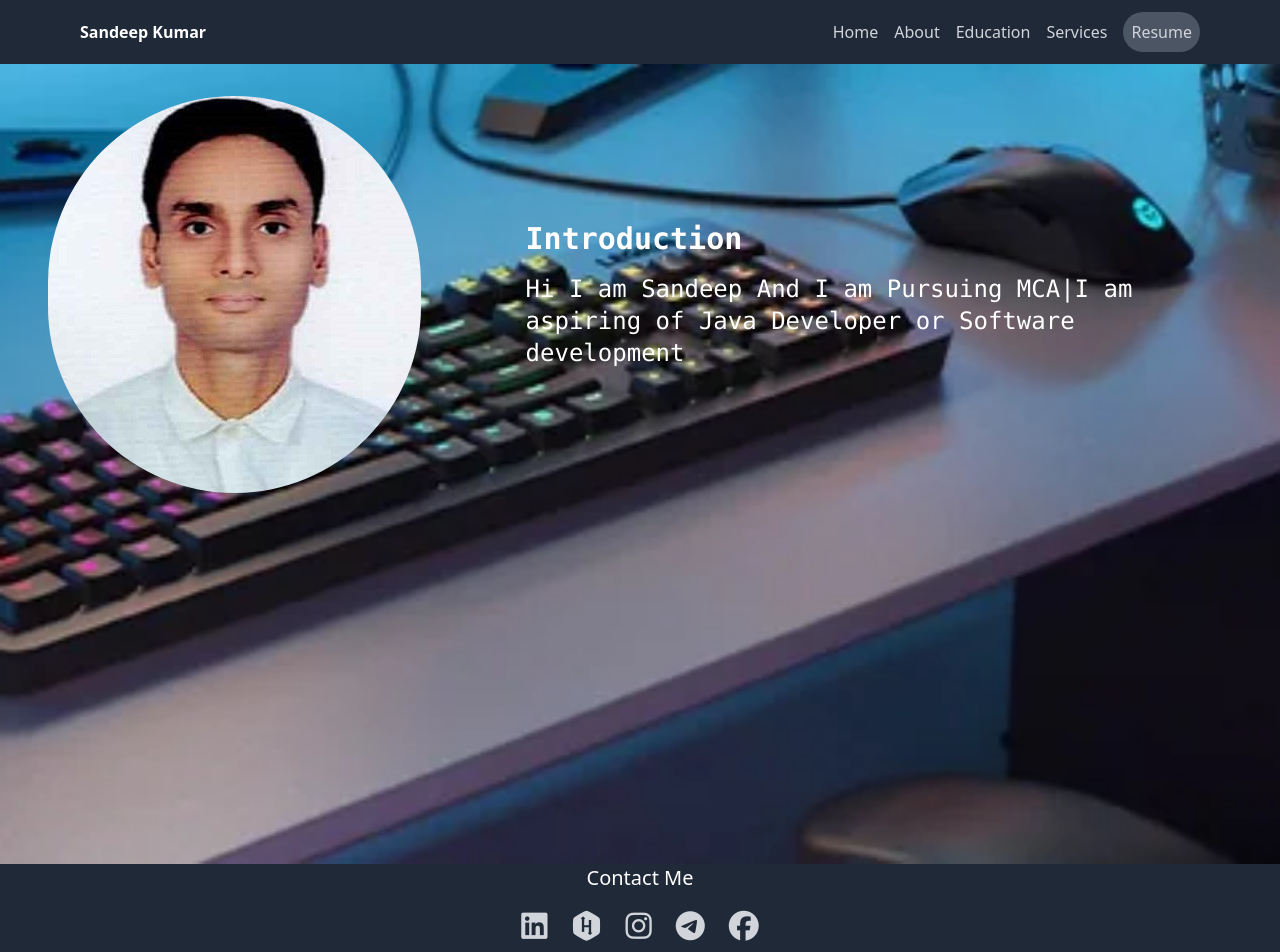
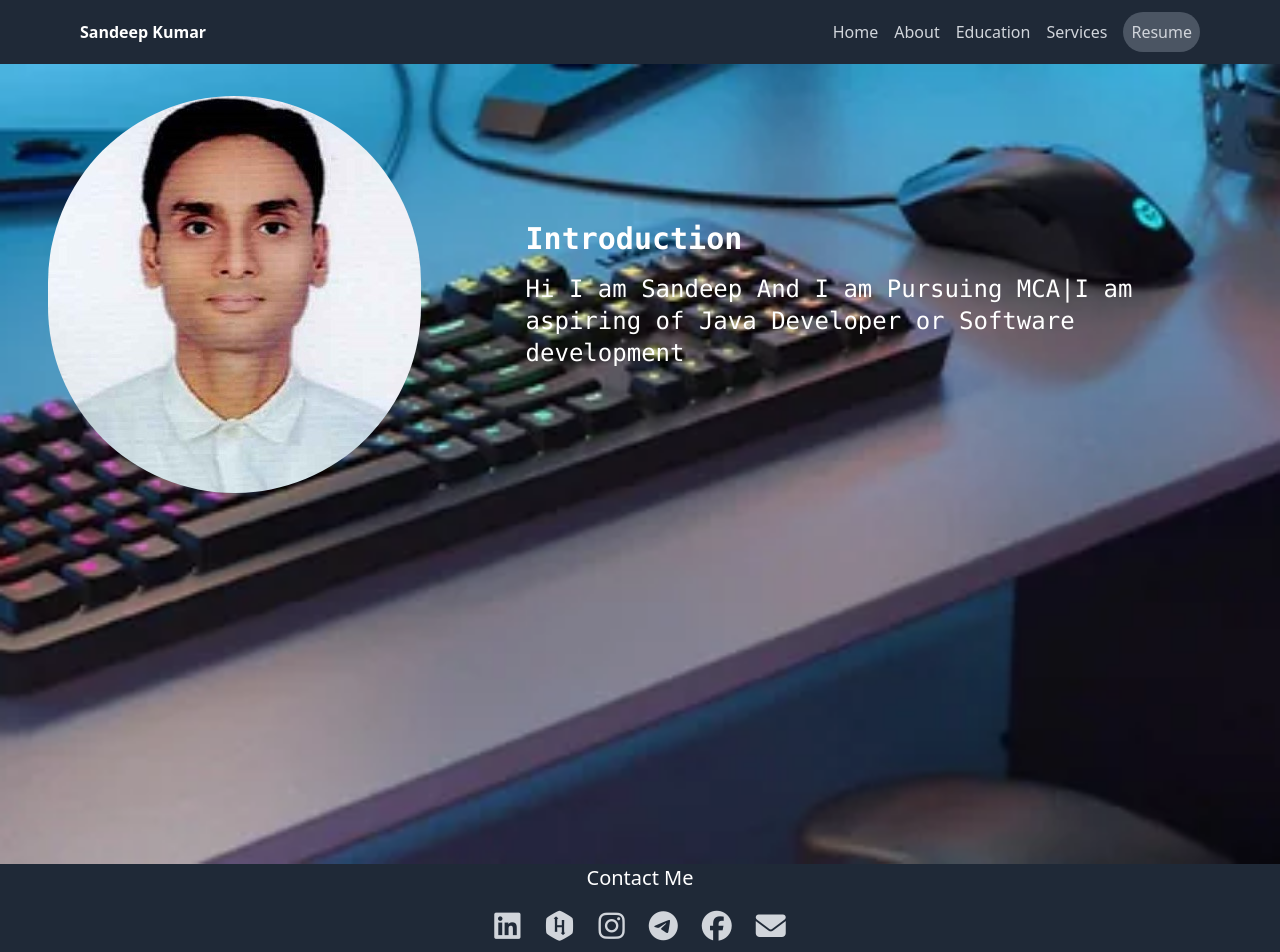
Before and after one commit to sandeep200215/ReactPortFolio, a React (Vite) app: page / in a window 1280 px wide. Shown: the top 952 px of the page. Built offline with nearby package versions, Linux system fonts and the light colour scheme.

Commit message:
add message icon

```diff
--- a/src/Contact.jsx
+++ b/src/Contact.jsx
@@ -26,6 +26,10 @@ return (
           <a href="https://www.facebook.com/profile.php?id=100054210267040" className="text-gray-300 hover:text-white">
           <i class="fa-brands fa-facebook"></i>
           </a>
+          <a href="https://sandeepkumar24y7@gmail.com" className="text-gray-300 hover:text-white">
+          <i class="fa-solid fa-envelope"></i>
+          </a>
+
         </div>
       </div>
     </footer>
```
